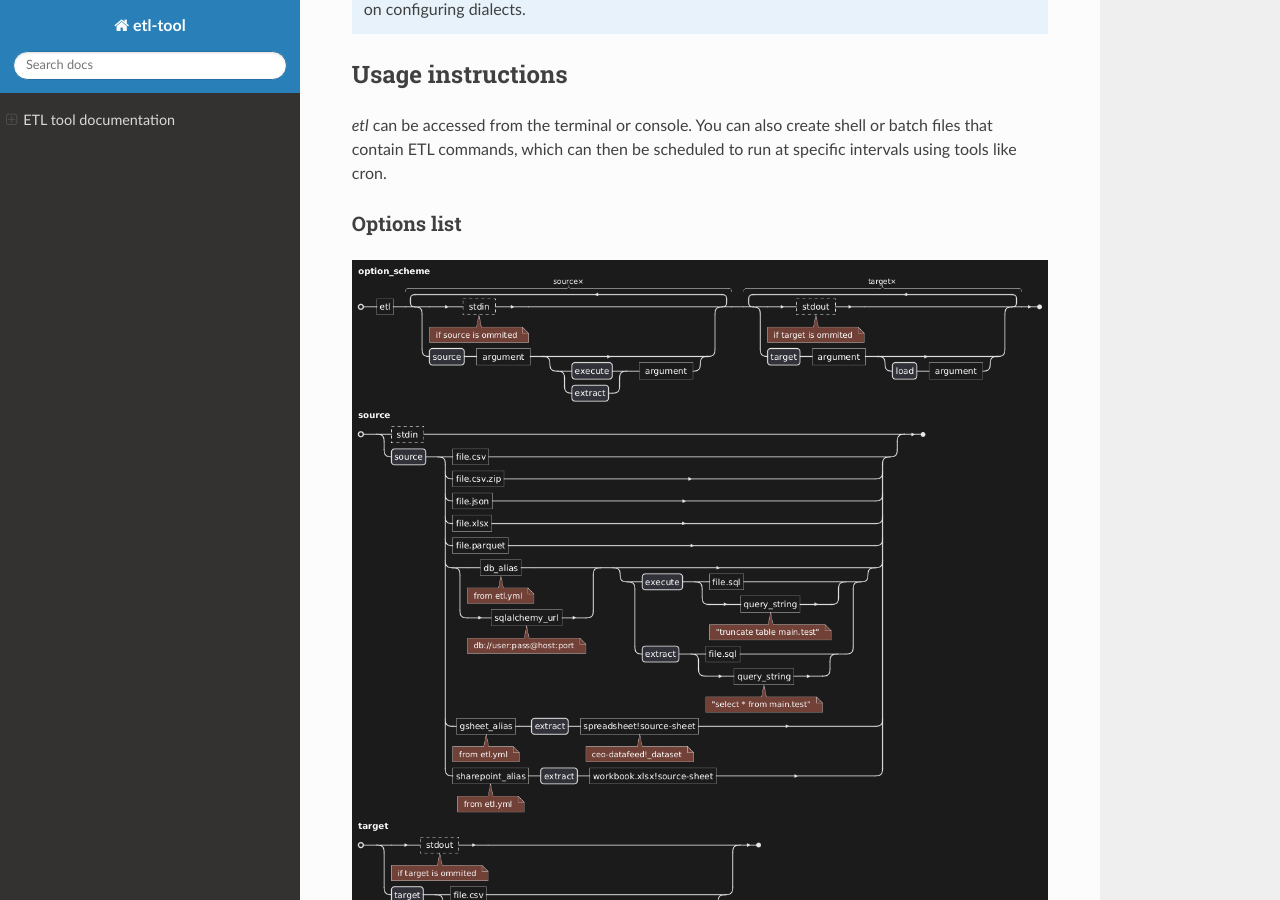
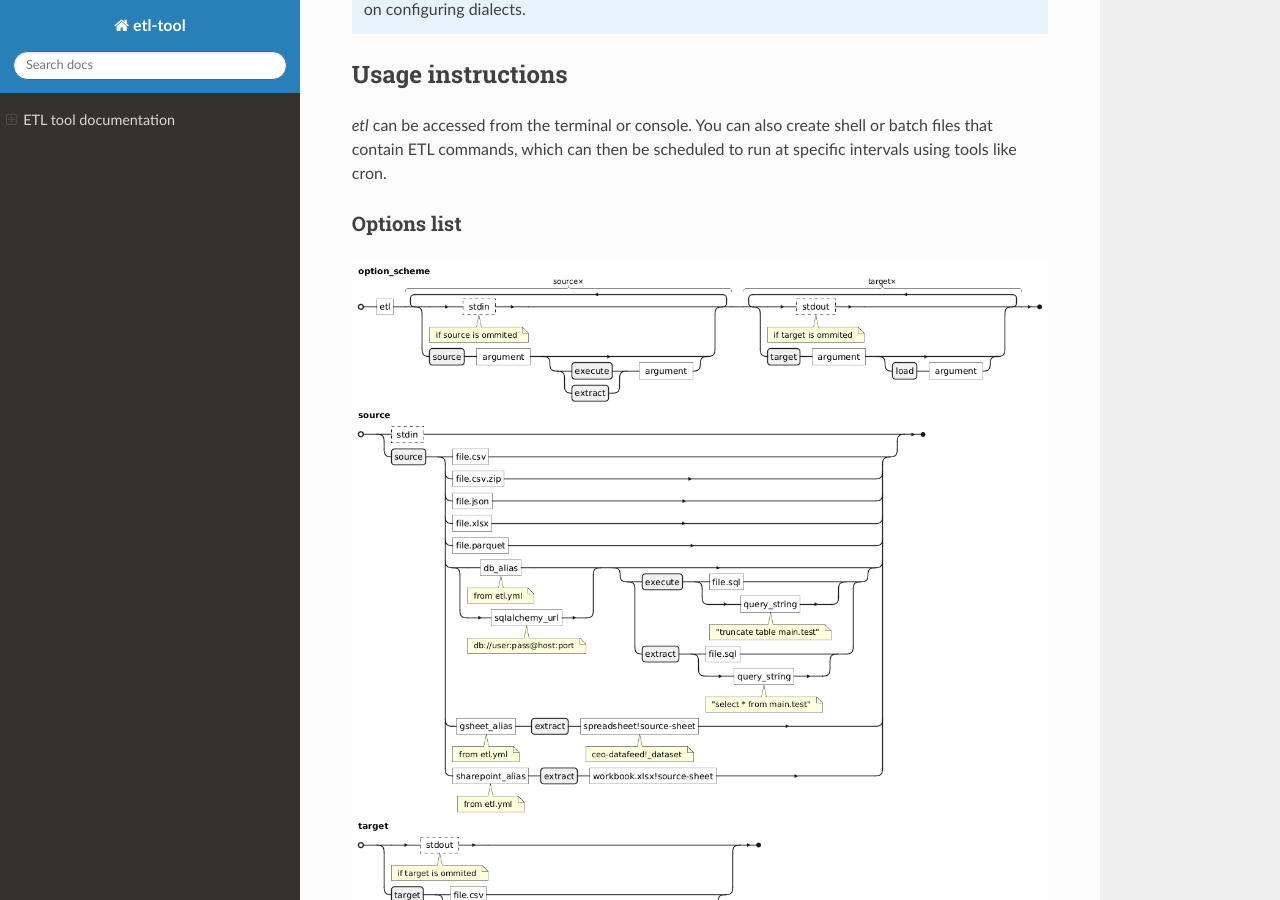
Before and after one commit to ankiano/etl, a Sphinx documentation site: the page built from docs/source/index.rst, in a window 1280 px wide and 900 px high, scrolled down 1798 px. Built offline with Sphinx 7.4.7 and the Read the Docs theme 3.1.0, drawn with Linux system fonts in a browser that asks for light colours; pages that are not in the unit, such as notebooks, are missing from menus.

Commit message:
updated option scheme

```diff
--- a/docs/source/index.rst
+++ b/docs/source/index.rst
@@ -91,7 +91,7 @@ You can also create shell or batch files that contain ETL commands, which can th
 Options list
 -----------
 
-.. figure:: /_static/options-scheme.png
+.. figure:: /_static/options-scheme-white.png
    :width: 150%
    :align: center
    :alt: Options scheme
```
Also changed, not shown: docs/source/_static/options-scheme-white.png (added).
